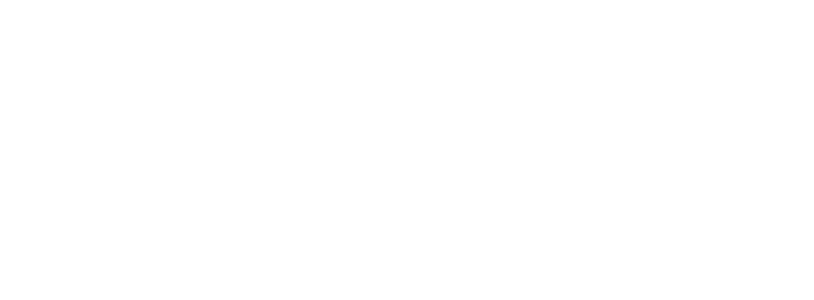
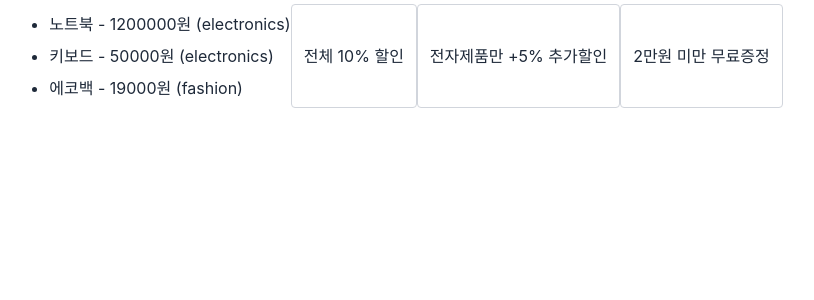
Before and after one commit to OhChangEun/FrontendPlayGround, a React (Vite) app: page / in a window 1280 px wide. Shown: the top 300 px of the page, without its empty margins (234-1048 px from the left). Built offline with nearby package versions, Linux system fonts and the light colour scheme.

Commit message:
07: 배열 일괄 수정 실습 (조건부 map, 반환 타입으로 오타 방어)

```diff
--- a/src/exercises/07-bulk-update.tsx
+++ b/src/exercises/07-bulk-update.tsx
@@ -17,7 +17,50 @@
 function BulkUpdate() {
   const [items, setItems] = useState<Item[]>([...initialItems]);
 
-  return null;
+  function handleDiscountTotal() {
+    setItems((prev) =>
+      prev.map(
+        (item): Item => ({ ...item, price: Math.floor(item.price * 0.9) }),
+      ),
+    );
+  }
+
+  function handleDiscountOnlyElectronics() {
+    setItems((prev) =>
+      prev.map(
+        (item): Item =>
+          item.category === "electronics"
+            ? { ...item, price: Math.floor(item.price * 0.95) }
+            : item,
+      ),
+    );
+  }
+
+  function handleMarkGift() {
+    setItems((prev) =>
+      prev.map(
+        (item): Item => (item.price < 20000 ? { ...item, gift: true } : item),
+      ),
+    );
+  }
+
+  return (
+    <>
+      <ul className="flex flex-col">
+        {items.map((item) => (
+          <li key={item.id}>
+            {item.name} - {item.price}원 ({item.category})
+            {item.gift && <span>선물</span>}
+          </li>
+        ))}
+      </ul>
+      <button onClick={handleDiscountTotal}>전체 10% 할인</button>
+      <button onClick={handleDiscountOnlyElectronics}>
+        전자제품만 +5% 추가할인
+      </button>
+      <button onClick={handleMarkGift}>2만원 미만 무료증정</button>
+    </>
+  );
 }
 
 export default BulkUpdate;
```
Also changed, not shown: 1 other file (tests, documents, lock files or other folders).
